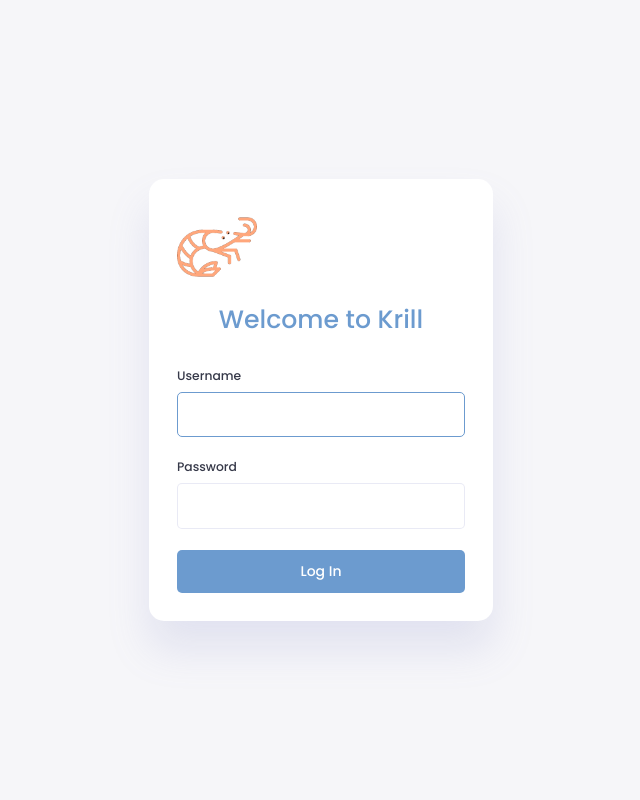
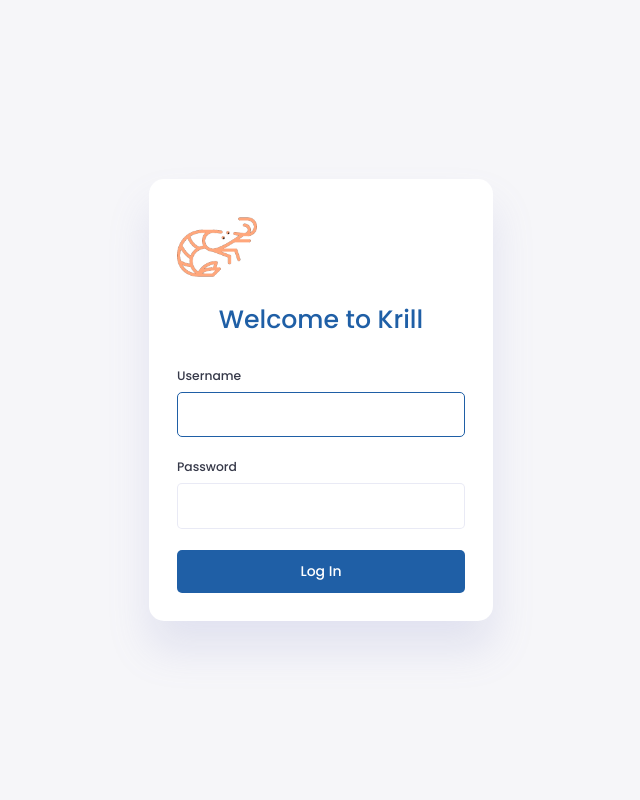
Before and after one commit to olsonjp/krill, a Django app: page /login/ in a window 1280 px wide. Shown: the whole page, without its empty margins (319-959 px from the left). Run offline with Django 5.2, Linux system fonts and the light colour scheme.

Commit message:
fix: darken primary accent color for light mode WCAG AA contrast (#120) (#140)
--color-primary #6C9BCF had ~2.7:1 contrast on white (fails AA).
Darken to #1f5fa6 in :root (~7.5:1). Restore original in
.dark-mode-variables so dark mode is unchanged.

Closes #120

```diff
--- a/krill/static/krill/style.css
+++ b/krill/static/krill/style.css
@@ -1,7 +1,7 @@
 @import url('https://fonts.googleapis.com/css2?family=Poppins:wght@300;400;500;600;700&display=swap');
 
 :root{
-    --color-primary: #6C9BCF;
+    --color-primary: #1f5fa6;
     --color-danger: #FF0060;
     --color-success: #1B9C85;
     --color-warning: #F7D060;
@@ -40,7 +40,7 @@
     /* Softer button colors for better UX */
     --color-success-soft: #4CAF50;
     --color-danger-soft: #E91E63;
-    --color-primary-soft: #5C9CE6;
+    --color-primary-soft: #1f5fa6;
     --color-info-soft: #7E57C2;
 
     --card-border-radius: 2rem;
@@ -61,6 +61,8 @@
     --color-dark-variant: #a3bdcc;
     --color-light: rgba(0, 0, 0, 0.4);
     --box-shadow: 0 2rem 3rem var(--color-light);
+    --color-primary: #6C9BCF;
+    --color-primary-soft: #5C9CE6;
 
     /* Dark mode status badge colors - adjusted for dark theme */
     --color-danger-light: #2d1b1e;
```
